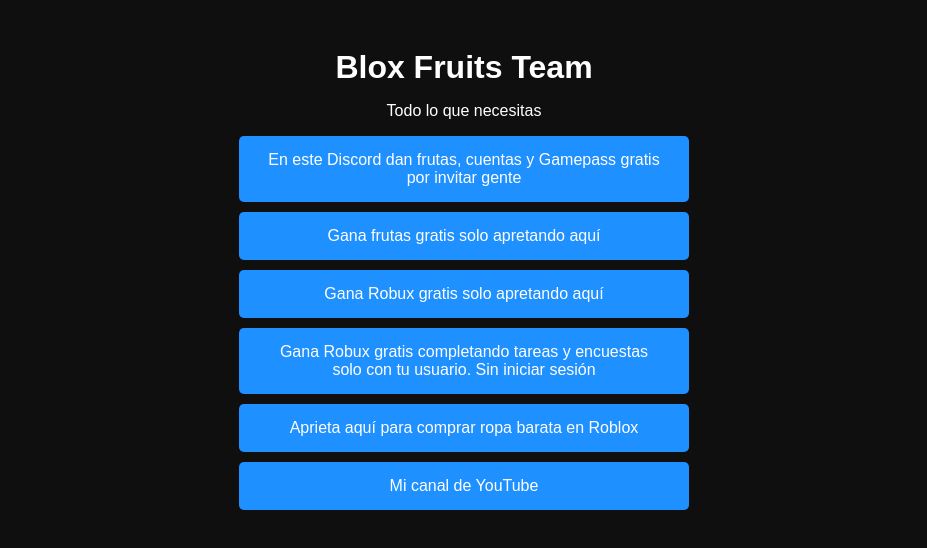
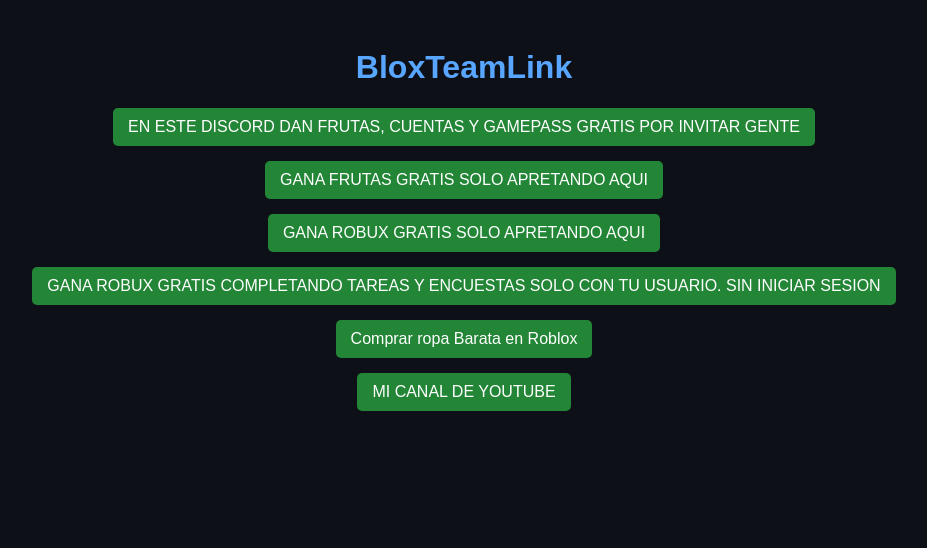
Before and after one commit to JoseJuegaa/BloxTeamLink, a plain HTML site: page index.html in a window 1280 px wide. Shown: the whole page, without its empty margins (176-1103 px from the left). Drawn offline with Linux system fonts and the light colour scheme.

Commit message:
index.html

```diff
--- a/index.html
+++ b/index.html
@@ -2,47 +2,47 @@
 <!DOCTYPE html>
 <html lang="es">
 <head>
-  <meta charset="UTF-8" />
-  <meta name="viewport" content="width=device-width, initial-scale=1.0" />
-  <title>Blox Fruits Team</title>
+    <meta charset="UTF-8">
+    <meta name="viewport" content="width=device-width, initial-scale=1.0">
+    <title>BloxTeamLink</title>
     <style>
         body {
             font-family: Arial, sans-serif;
-      background: #0f0f0f;
-      color: #ffffff;
+            background-color: #0d1117;
+            color: white;
             text-align: center;
             padding: 20px;
         }
-    h1 {
-      margin-bottom: 10px;
-    }
-    .link-button {
+        a {
             display: block;
-      margin: 10px auto;
-      padding: 15px 25px;
-      background-color: #1e90ff;
+            margin: 15px 0;
+            padding: 10px 15px;
+            background-color: #238636;
             color: white;
             text-decoration: none;
             border-radius: 5px;
-      width: 80%;
-      max-width: 400px;
-      transition: background-color 0.3s;
+            width: fit-content;
+            margin-left: auto;
+            margin-right: auto;
         }
-    .link-button:hover {
-      background-color: #0d6efd;
+        a:hover {
+            background-color: #2ea043;
+        }
+        h1 {
+            color: #58a6ff;
         }
     </style>
 </head>
 <body>
-  <h1>Blox Fruits Team</h1>
-  <p>Todo lo que necesitas</p>
-
-  <a class="link-button" href="https://discord.gg" target="_blank">En este Discord dan frutas, cuentas y Gamepass gratis por invitar gente</a>
-  <a class="link-button" href="https://tpi.li" target="_blank">Gana frutas gratis solo apretando aquí</a>
-  <a class="link-button" href="https://tpi.li" target="_blank">Gana Robux gratis solo apretando aquí</a>
-  <a class="link-button" href="https://planetrbx.com" target="_blank">Gana Robux gratis completando tareas y encuestas solo con tu usuario. Sin iniciar sesión</a>
-  <a class="link-button" href="https://www.roblox.com" target="_blank">Aprieta aquí para comprar ropa barata en Roblox</a>
-  <a class="link-button" href="https://www.youtube.com" target="_blank">Mi canal de YouTube</a>
+    <h1>BloxTeamLink</h1>
+    <a href="https://discord.gg/sGYU2yTjSt" target="_blank">EN ESTE DISCORD DAN FRUTAS, CUENTAS Y GAMEPASS GRATIS POR INVITAR GENTE</a>
+    <a href="https://tpi.li/egqbCA" target="_blank">GANA FRUTAS GRATIS SOLO APRETANDO AQUI</a>
+    <a href="https://tpi.li/UndWh3b7l" target="_blank">GANA ROBUX GRATIS SOLO APRETANDO AQUI</a>
+    <a href="https://planetrbx.com/?ref=joselate21" target="_blank">GANA ROBUX GRATIS COMPLETANDO TAREAS Y ENCUESTAS SOLO CON TU USUARIO. SIN INICIAR SESION</a>
+    <a href="https://www.roblox.com/catalog?Category=3&Subcategory=3&CreatorName=joselate21" target="_blank">Comprar ropa Barata en Roblox</a>
+    <a href="https://www.youtube.com/@BloxiTeam" target="_blank">MI CANAL DE YOUTUBE</a>
+</body>
+</html>
 
   <!-- Espacio para código de Google AdSense -->
   <!--
```
Lines whose indentation alone changed are shown as unchanged.
